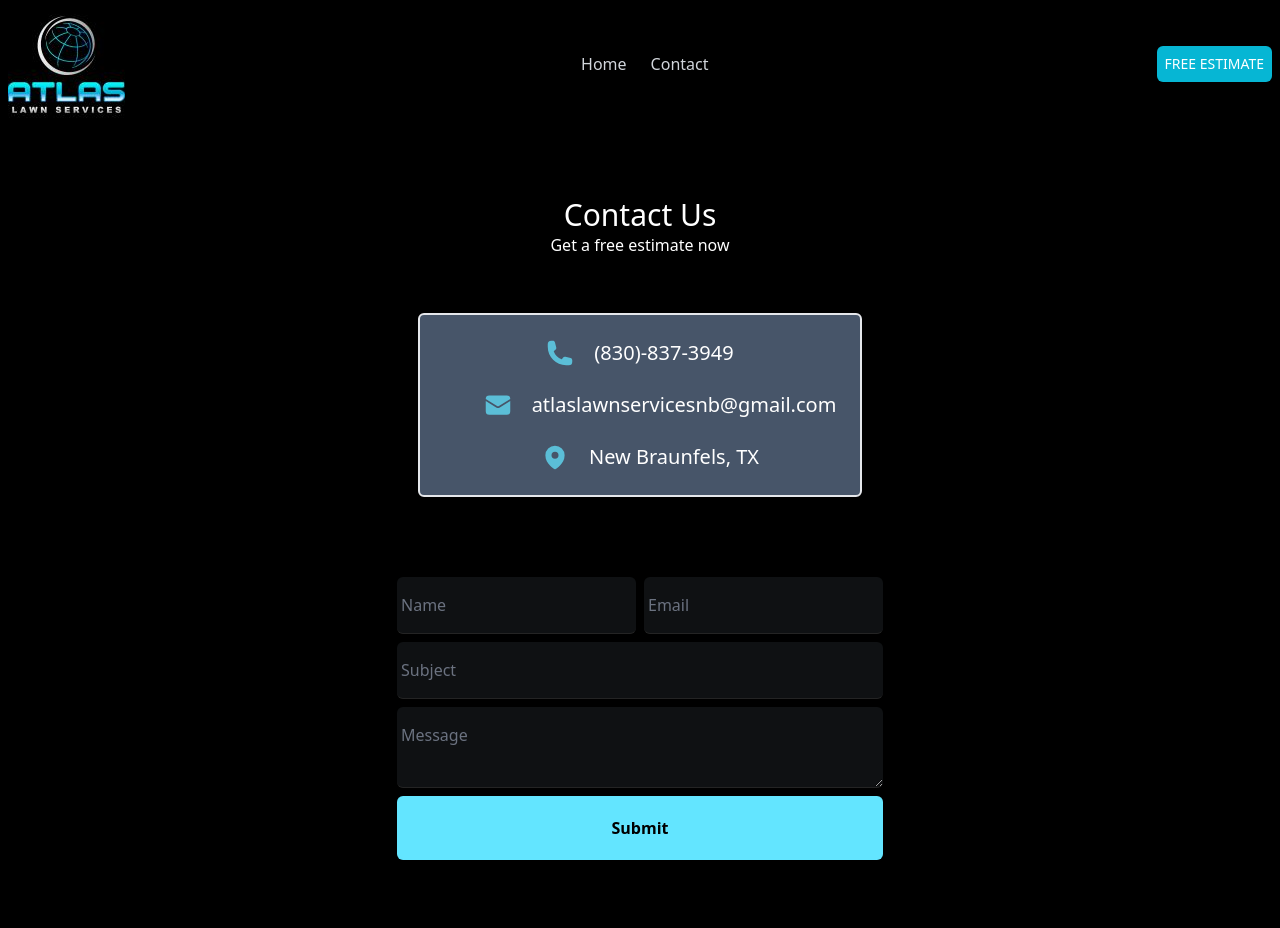
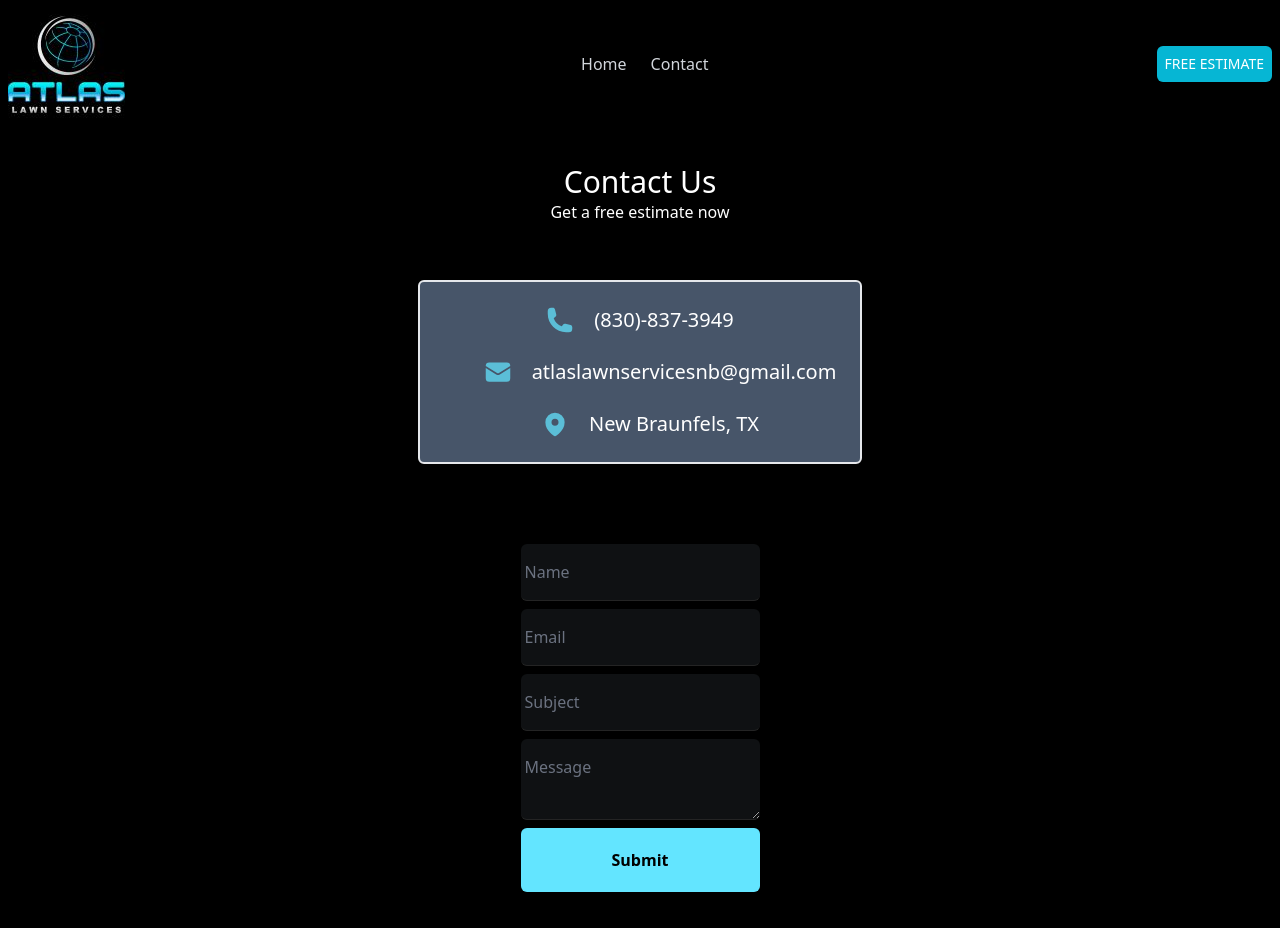
Before and after one commit to GunnarSmith2/AtlasLawn, a Next.js app: page /Contact in a window 1280 px wide. Built offline with nearby package versions, Linux system fonts and the light colour scheme.

Commit message:
form move

```diff
--- a/src/pages/Contact.js
+++ b/src/pages/Contact.js
@@ -46,7 +46,6 @@ function Contact() {
             className="flex flex-col space-y-2 mx-auto mt-20"
             style={{ maxWidth: "90vw" }}
           >
-            <div className="flex space-x-2">
             <input
               {...register("name")}
               className="contactInput"
@@ -59,8 +58,6 @@ function Contact() {
               placeholder="Email"
               type="email"
             />
-            </div>
-
             <input
               {...register("subject")}
               className="contactInput"
```
Lines whose indentation alone changed are shown as unchanged.
